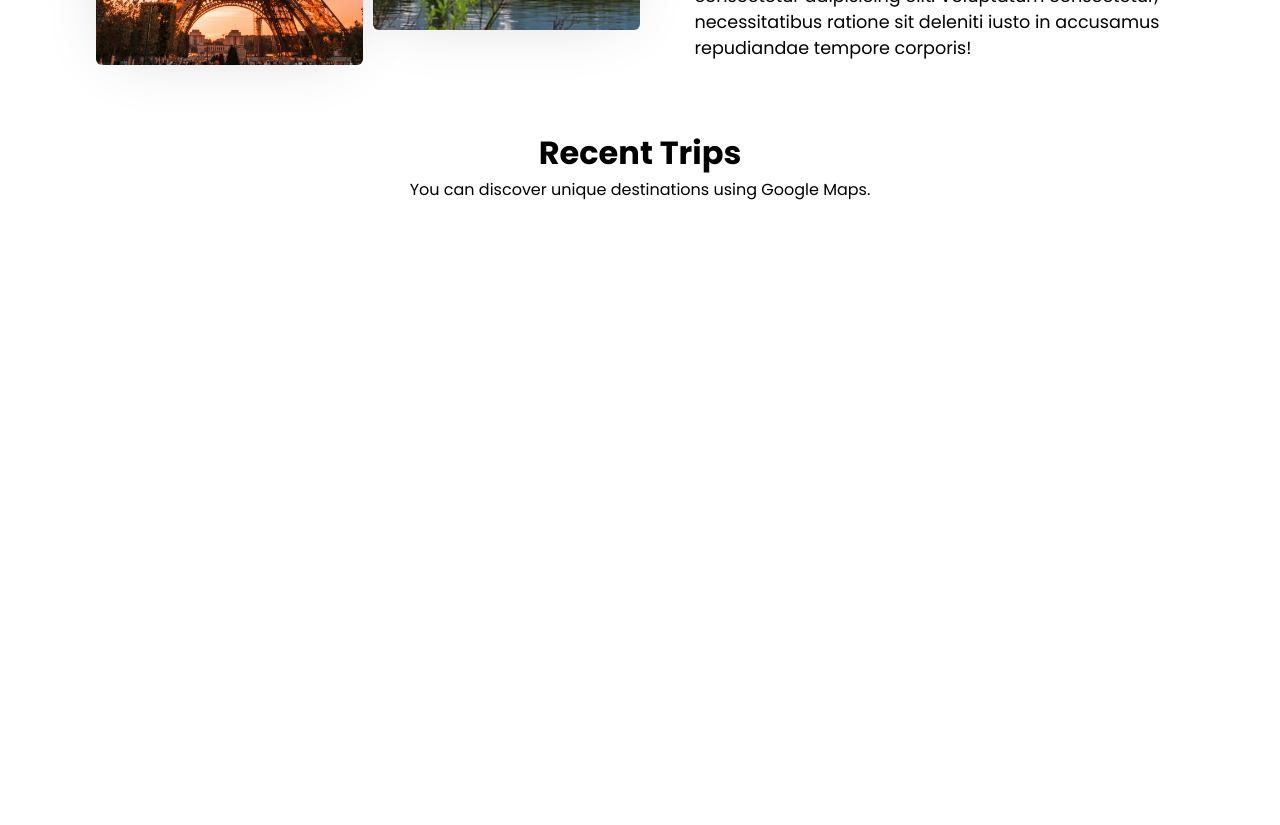
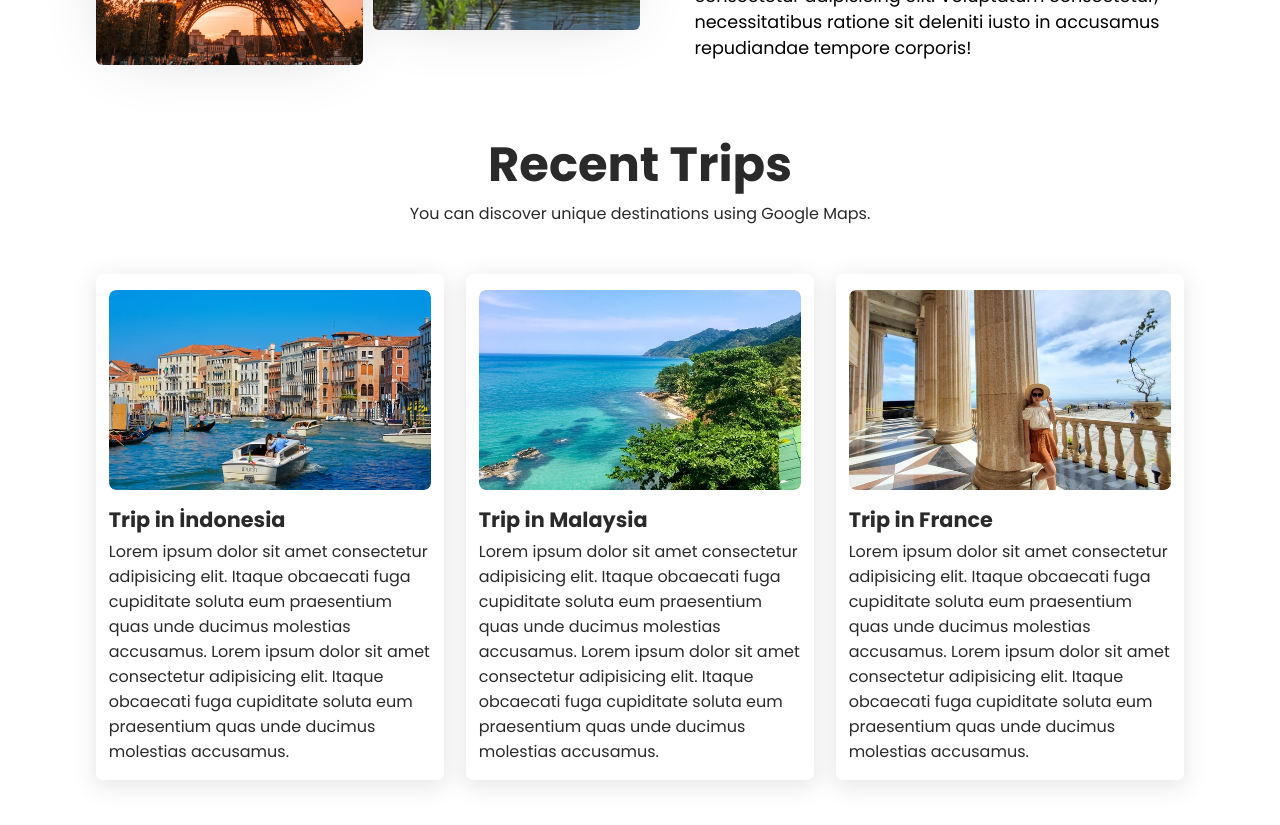
Before and after one commit to Mithra-py/react-workshop, a React (Create React App) app in the folder tour-travel-project/: page / in a window 1280 px wide. Shown: the part 1740-2565 px from the top of the page. Before the commit the page ends 1942 px from the top, so only its background shows below. Built offline with nearby package versions, Linux system fonts and the light colour scheme.

Commit message:
trip done

```diff
--- a/tour-travel-project/src/components/Trip.jsx
+++ b/tour-travel-project/src/components/Trip.jsx
@@ -1,11 +1,33 @@
 import React from 'react'
+import TripData from './TripData'
 import "./TripStyles.css"
+import Trip1 from "../assets/5.jpg"
+import Trip2 from "../assets/8.jpg"
+import Trip3 from "../assets/6.jpg"
 
 const Trip = () => {
     return (
         <div className='trip'>
             <h1>Recent Trips</h1>
             <p>You can discover unique destinations using Google Maps.</p>
+            <div className='tripcard'>
+                <TripData
+                    image={Trip1}
+                    heading="Trip in İndonesia"
+                    text="Lorem ipsum dolor sit amet consectetur adipisicing elit. Itaque obcaecati fuga cupiditate soluta eum praesentium quas unde ducimus molestias accusamus. Lorem ipsum dolor sit amet consectetur adipisicing elit. Itaque obcaecati fuga cupiditate soluta eum praesentium quas unde ducimus molestias accusamus."
+                />
+                <TripData
+                    image={Trip2}
+                    heading="Trip in Malaysia"
+                    text="Lorem ipsum dolor sit amet consectetur adipisicing elit. Itaque obcaecati fuga cupiditate soluta eum praesentium quas unde ducimus molestias accusamus. Lorem ipsum dolor sit amet consectetur adipisicing elit. Itaque obcaecati fuga cupiditate soluta eum praesentium quas unde ducimus molestias accusamus."
+                />
+                <TripData
+                    image={Trip3}
+                    heading="Trip in France"
+                    text="Lorem ipsum dolor sit amet consectetur adipisicing elit. Itaque obcaecati fuga cupiditate soluta eum praesentium quas unde ducimus molestias accusamus. Lorem ipsum dolor sit amet consectetur adipisicing elit. Itaque obcaecati fuga cupiditate soluta eum praesentium quas unde ducimus molestias accusamus."
+                />
+            </div>
+
         </div>
     )
 }
--- a/tour-travel-project/src/components/TripData.jsx
+++ b/tour-travel-project/src/components/TripData.jsx
@@ -1,9 +1,13 @@
 import React from 'react'
 
-const TripData = () => {
+const TripData = (props) => {
   return (
     <div className='t-card'>
-
+        <div className='t-image'>
+            <img src={props.image} alt="image" />
+        </div>
+        <h4>{props.heading}</h4>
+        <p>{props.text}</p>
     </div>
   )
 }
--- a/tour-travel-project/src/components/TripStyles.css
+++ b/tour-travel-project/src/components/TripStyles.css
@@ -0,0 +1,60 @@
+.trip{
+    margin: 4rem 6rem;
+    color: #2a2a2a;
+}
+
+.trip h1{
+    font-size: 3rem;
+}
+
+.tripcard{
+    margin-top: 3rem;
+    display: flex;
+    justify-content: space-between;
+}
+
+.t-card{
+    width: 32%;
+    text-align: start;
+    box-shadow: 0 5px 25px 2px rgba(0, 0, 0, 0.1);
+    border-radius: 7px;
+    cursor: pointer;
+    padding: 1rem 0.8rem;
+}
+
+.t-image{
+    height: 200px;
+    overflow: hidden;
+    border-radius: 7px;
+}
+
+.t-image img{
+    width: 100%;
+    height: 100%;
+    transition: 0.3s ease-in-out;
+    border-radius: 7px;
+}
+
+.t-image:hover img{
+    transform: scale(1.3);
+}
+
+.t-card h4{
+    font-size: 1.3rem;
+    padding: 0.9rem 0 .2rem 0;
+}
+
+@media screen and (max-width:850px) {
+    .trip{
+        margin: 4rem 2rem;
+    }
+
+    .tripcard{
+        flex-direction: column;
+    }
+
+    .t-card{
+        width: 100%;
+        margin-bottom: 1.5rem;
+    }
+}
```
Lines whose indentation alone changed are shown as unchanged.
